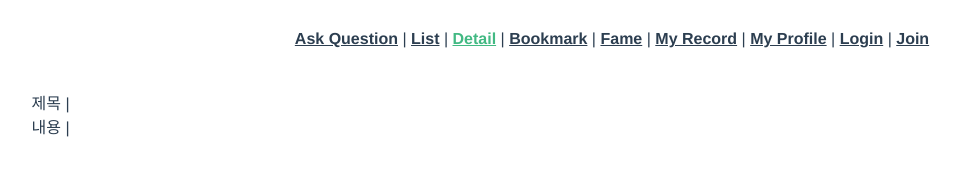
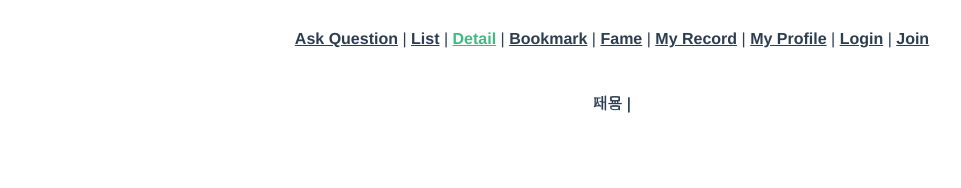
Before and after one commit to ansigyeong/Web-Mobile-Based-Services-Project-sub3, a Vue app in the folder frontend/: page /detail in a window 1280 px wide. Shown: the top 188 px of the page, without its empty margins (28-989 px from the left). Built offline with nearby package versions, Linux system fonts and the light colour scheme.

Commit message:
vue add router 전 커밋

```diff
--- a/frontend/src/page/post/Detail.vue
+++ b/frontend/src/page/post/Detail.vue
@@ -1,11 +1,9 @@
 <template>
 	<div class="container">
 		<v-form>
-			<v-container>
-				<v-row> 제목 | {{ questionTitle }} </v-row>
-				<v-row> 내용 | {{ questionContext }} </v-row>
-				<!-- <v-row> <v-btn block outlined color="blue" @click="listClick"> 목록 </v-btn> </v-row>  -->
-			</v-container>
+			제목 | <v-row>{{ questionTitle }} </v-row>
+			내용 | <v-row> {{ questionContext }} </v-row>
+			<!-- <v-row> <v-btn block outlined color="blue" @click="listClick"> 목록 </v-btn> </v-row>  -->
 		</v-form>
 	</div>
 </template>
--- a/frontend/src/page/user/Profile.vue
+++ b/frontend/src/page/user/Profile.vue
@@ -1,5 +1,7 @@
 <template>
-  <h1>My Page</h1>
+  <div>
+    <h1>My Profile</h1>
+  </div>
 </template>
 
 <script>
```
